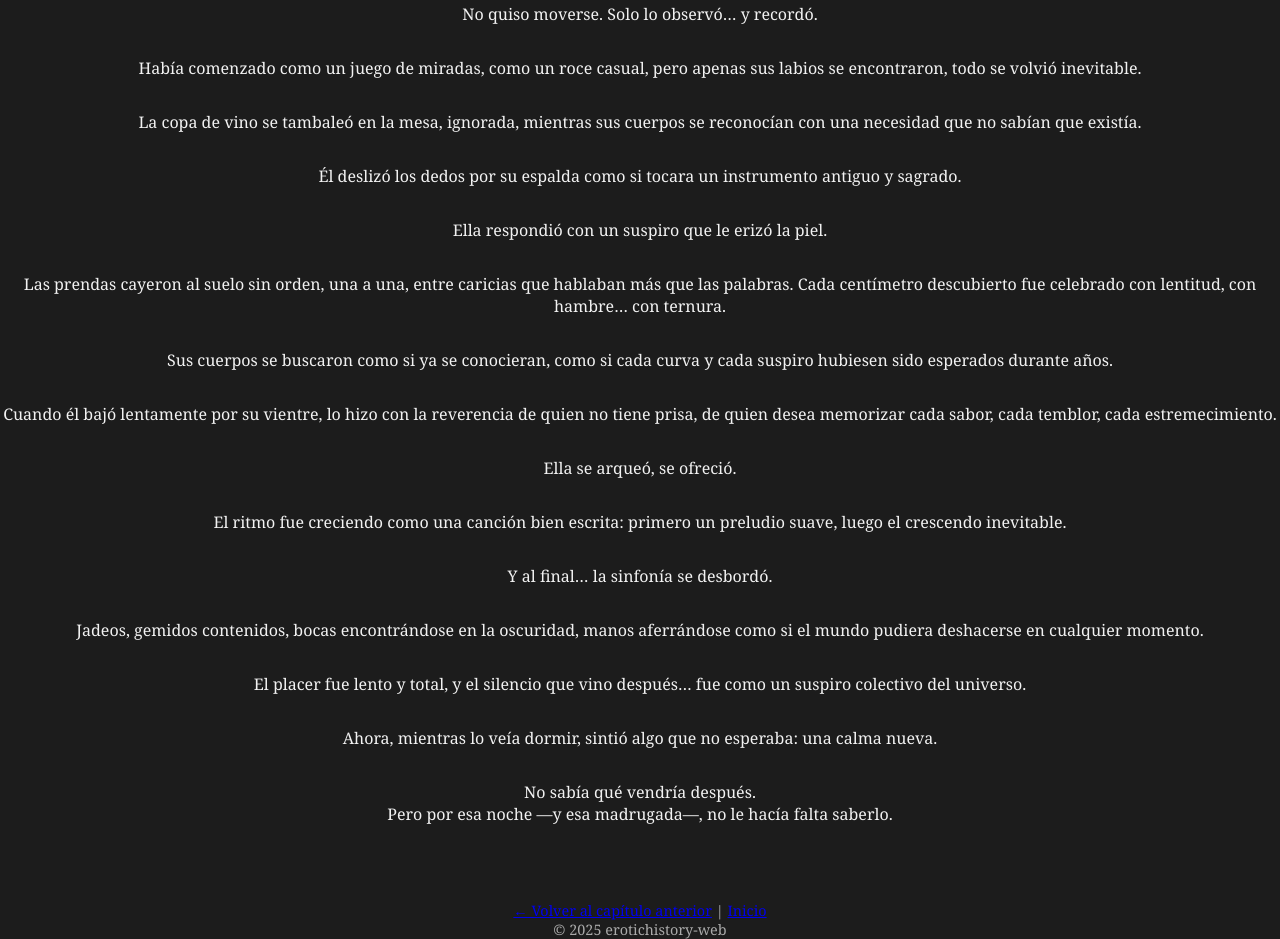
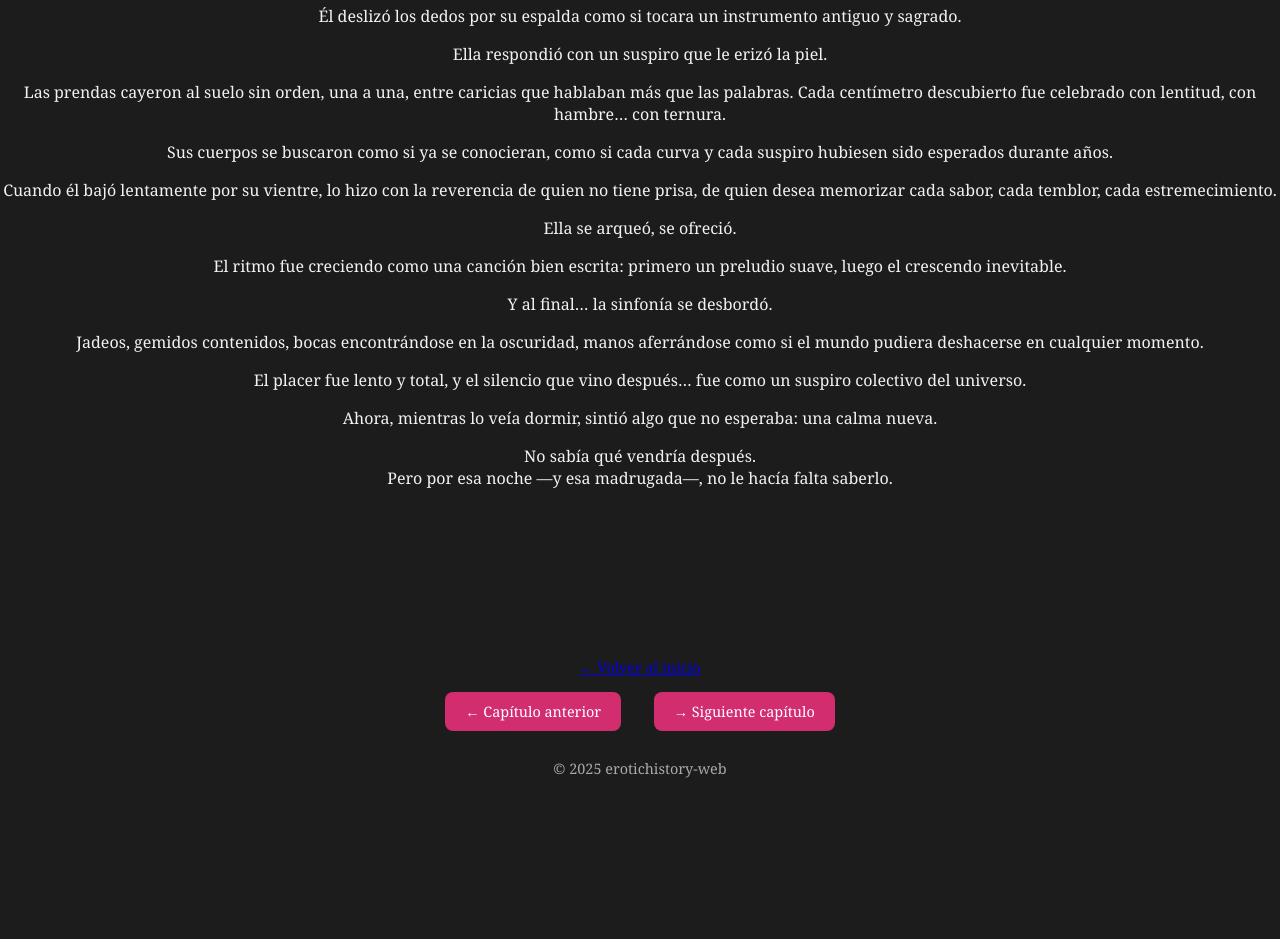
Before and after one commit to Cris2293-dark/erotica-web, a website: page client/historia2.html in a window 1280 px wide. Shown: the part 348-1287 px from the top of the page. After the commit the page ends 1126 px from the top, so only its background shows below. Drawn offline with Linux system fonts and the light colour scheme.

Commit message:
actualización historia 1, historia 2, historia 3

```diff
--- a/client/estilos.css
+++ b/client/estilos.css
@@ -82,3 +82,18 @@ footer {
   font-size: 0.9rem;
   color: #aaa;
 }
+
+.siguiente-capitulo {
+  display: inline-block;
+  margin-top: 1em;
+  background-color: #d12d6f;
+  color: white;
+  padding: 10px 20px;
+  border-radius: 8px;
+  text-decoration: none;
+  transition: background-color 0.3s ease;
+}
+
+.siguiente-capitulo:hover {
+  background-color: #a91d56;
+}
--- a/client/historia2.html
+++ b/client/historia2.html
@@ -8,18 +8,7 @@
 <body>
   <h1 class="titulo-animado">❤️ Después del amanecer</h1>
 
- <!-- Bloque de anuncio -->
-    <div class="anuncio" style="margin: 40px 0; text-align:center;">
-      <ins class="adsbygoogle"
-           style="display:block"
-           data-ad-client="ca-pub-4094985916057754"
-           data-ad-slot="2677168161"
-           data-ad-format="auto"
-           data-full-width-responsive="true"></ins>
-      <script>
-           (adsbygoogle = window.adsbygoogle || []).push({});
-      </script>
-    </div
+
   <div class="historia">
     <p>El sol apenas comenzaba a pintar de oro las paredes cuando ella lo miró dormir. Tenía una paz en el rostro que contrastaba con la intensidad de lo vivido unas horas antes.</p>
 
@@ -57,10 +46,25 @@
     Pero por esa noche —y esa madrugada—, no le hacía falta saberlo.</p>
   </div>
 
-  <footer>
-    <a href="historia1.html">← Volver al capítulo anterior</a> |
-    <a href="index.html">Inicio</a><br />
-    © 2025 erotichistory-web
-  </footer>
+    <!-- Espacio para anuncio AdSense -->
+    <ins class="adsbygoogle"
+         style="display:block; text-align:center; margin: 2em 0;"
+         data-ad-client="ca-pub-4094985916057754"
+         data-ad-slot="1234567890"
+         data-ad-format="auto"
+         data-full-width-responsive="true"></ins>
+    <script>
+         (adsbygoogle = window.adsbygoogle || []).push({});
+    </script>
+  </main>
+
+<footer>
+ <div style="text-align: center; margin: 2em 0;">
+  <a href="index.html">← Volver al inicio</a><br />
+  <a href="historia1.html" class="siguiente-capitulo" style="margin-right: 2em;">← Capítulo anterior</a>
+  <a href="historia3.html" class="siguiente-capitulo">→ Siguiente capítulo</a>
+</div>
+  © 2025 erotichistory-web
+</footer>
 </body>
 </html>
```
Also changed, not shown: client/historia1.html (+3 -0 lines), client/historia3.txt (+8 -4 lines).
